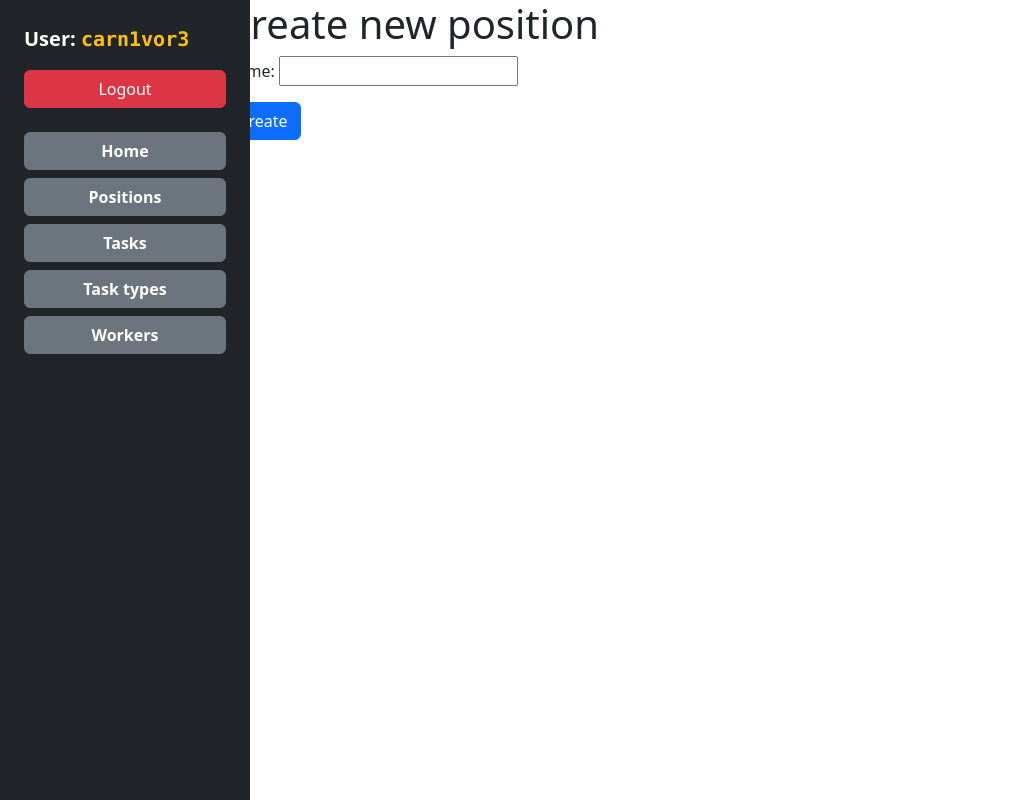
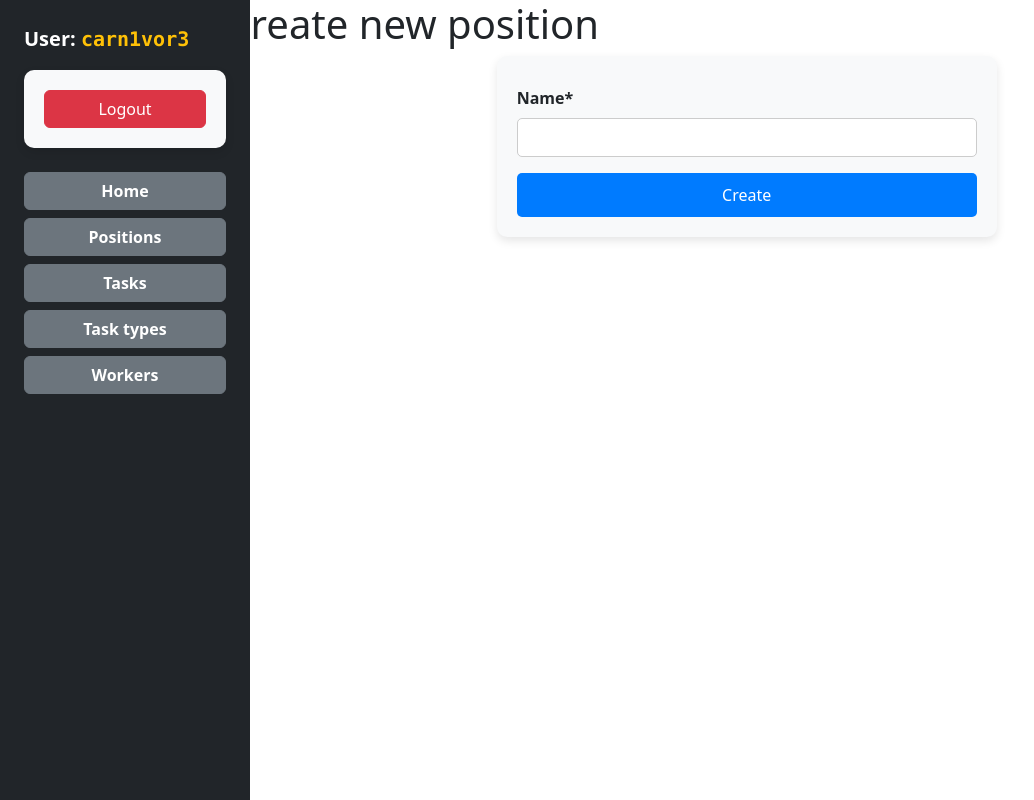
Before and after one commit to Carn1vor3/it-company-manager, a Django app: page /manager/position/create/ in a window 1280 px wide. Shown: the whole page, without its empty margins (0-1034 px from the left). Run offline with Django 5.2, Linux system fonts and the light colour scheme; a user stored in the database is signed in; parts of the project's set-up code (start-up, migrations or seed data) failed here and were passed over; some libraries are stand-ins or nearby versions.

Commit message:
create static files directory and load it to the base template

```diff
--- a/it_company_manager/settings.py
+++ b/it_company_manager/settings.py
@@ -129,6 +129,10 @@ LOGIN_REDIRECT_URL = "/manager/"
 
 STATIC_URL = "static/"
 
+STATICFILES_DIRS = [
+ BASE_DIR / "static",
+]
+
 
 # Default primary key field type
 # https://docs.djangoproject.com/en/5.1/ref/settings/#default-auto-field
--- /dev/null
+++ b/static/css/styles.css
@@ -0,0 +1,54 @@
+form {
+    max-width: 500px;
+    margin: 0 auto;
+    padding: 20px;
+    background: #f8f9fa;
+    border-radius: 10px;
+    box-shadow: 0px 4px 10px rgba(0, 0, 0, 0.1);
+}
+
+label {
+    font-weight: bold;
+    display: block;
+    margin-top: 10px;
+}
+
+input[type="text"],
+input[type="datetime-local"],
+textarea,
+select {
+    width: 100%;
+    padding: 8px;
+    margin-top: 5px;
+    border: 1px solid #ccc;
+    border-radius: 5px;
+    font-size: 14px;
+}
+
+input[type="checkbox"] {
+    margin-right: 5px;
+}
+
+button, input[type="submit"] {
+    width: 100%;
+    background: #007bff;
+    color: white;
+    padding: 10px;
+    border: none;
+    border-radius: 5px;
+    cursor: pointer;
+    font-size: 16px;
+}
+
+button:hover, input[type="submit"]:hover {
+    background: #0056b3;
+}
+
+.priority-critical {
+    color: red;
+    font-weight: bold;
+}
+
+.task-type {
+    font-style: italic;
+}
--- a/templates/base.html
+++ b/templates/base.html
@@ -8,7 +8,8 @@
   <meta http-equiv="X-UA-Compatible" content="ie=edge">
   <title>Manager</title>
   <link href="https://cdn.jsdelivr.net/npm/bootstrap@5.3.0/dist/css/bootstrap.min.css" rel="stylesheet">
-
+  {% load static %}
+  <link rel="stylesheet" href="{% static 'css/styles.css' %}">
 </head>
 <body>
   <div class="container-fluid">
--- a/templates/manager/position_create.html
+++ b/templates/manager/position_create.html
@@ -1,9 +1,10 @@
 {% extends "base.html" %}
+{% load crispy_forms_filters %}
 {% block content %}
   <h1>Create new position</h1>
   <form action="" method="post">
     {% csrf_token %}
-    {{ form.as_p }}
+    {{ form|crispy }}
     <input type="submit" value="Create" class="btn btn-primary">
 
   </form>
--- a/templates/manager/position_update.html
+++ b/templates/manager/position_update.html
@@ -1,9 +1,10 @@
 {% extends "base.html" %}
+{% load crispy_forms_filters %}
 {% block content %}
   <h1>Update {{ position.name }} position</h1>
   <form action="" method="post">
     {% csrf_token %}
-    {{ form.as_p }}
+    {{ form|crispy }}
     <input type="submit" value="Update" class="btn btn-primary">
 
   </form>
```
Also changed, not shown: db.sqlite3, templates/manager/worker_list.html (line endings or trailing spaces).
